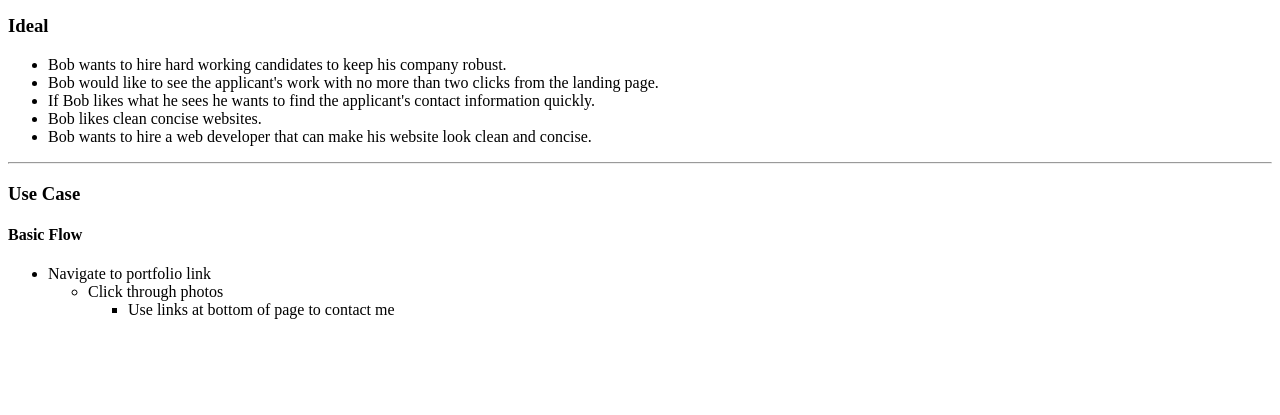
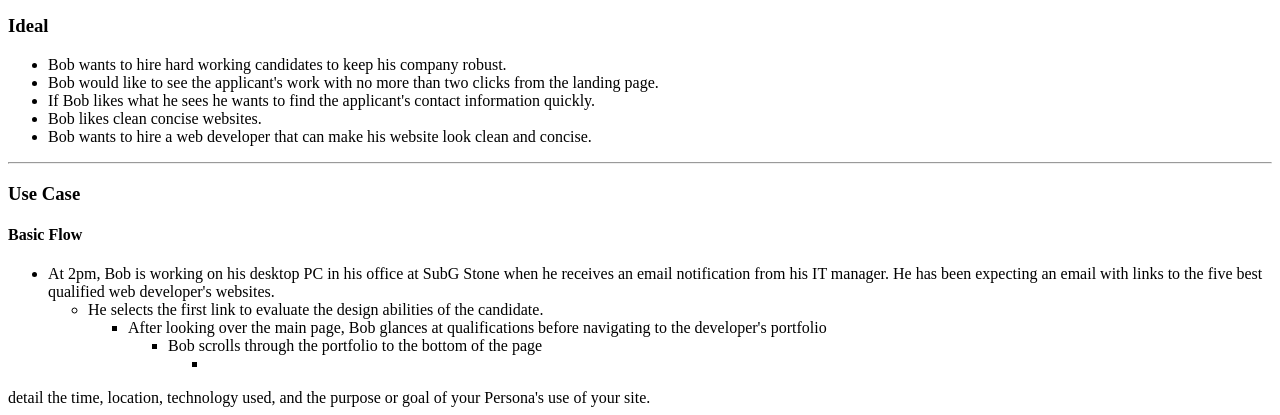
Before and after one commit to elainethomas/el41net, a PHP site: page /milestone-1.php in a window 1280 px wide. Shown: the part 975-1390 px from the top of the page. Before the commit the page ends 1294 px from the top, so only its background shows below. Run offline with PHP 8.4, Linux system fonts and the light colour scheme.

Commit message:
adding content to page framework

```diff
--- a/public_html/documentation/milestone-1.php
+++ b/public_html/documentation/milestone-1.php
@@ -52,25 +52,17 @@
 		<h3>Use Case</h3>
 		<h4>Basic Flow</h4>
 		<ul>
-			<li>Navigate to portfolio link
+			<li>At 2pm, Bob is working on his desktop PC in his office at SubG Stone when he receives an email notification from his IT manager.  He has been expecting an email with links to the five best qualified web developer's websites.
 				<ul>
-					<li>Click through photos
-					<ul>
-						<li>Use links at bottom of page to contact me</li>
-					</ul>
-					</li>
-				</ul>
-			</li>
-		</ul>
-		<!--<h4>Alternate Flow 1</h4>
-		<ul>
-			<li>Read through qualifications
-				<ul>
-					<li>Use nav bar to
+					<li>He selects the first link to evaluate the design abilities of the candidate.
 						<ul>
-							<li>Use nav bar to go to contacts
+							<li>After looking over the main page, Bob glances at qualifications before navigating to the developer's portfolio
 								<ul>
-									<li>Contact me to discuss a new project</li>
+									<li>Bob scrolls through the portfolio to the bottom of the page
+									<ul>
+										<li></li>
+									</ul>
+									</li>
 								</ul>
 							</li>
 						</ul>
@@ -78,11 +70,8 @@
 				</ul>
 			</li>
 		</ul>
-			<li>stuff</li>
-			<li>stuff</li>
-		</ul> -->
 	</body>
 </html>
 
 
-<!--detail the time, location, technology used, and the purpose or goal of your Persona's use of your site.-->
+detail the time, location, technology used, and the purpose or goal of your Persona's use of your site.
```
